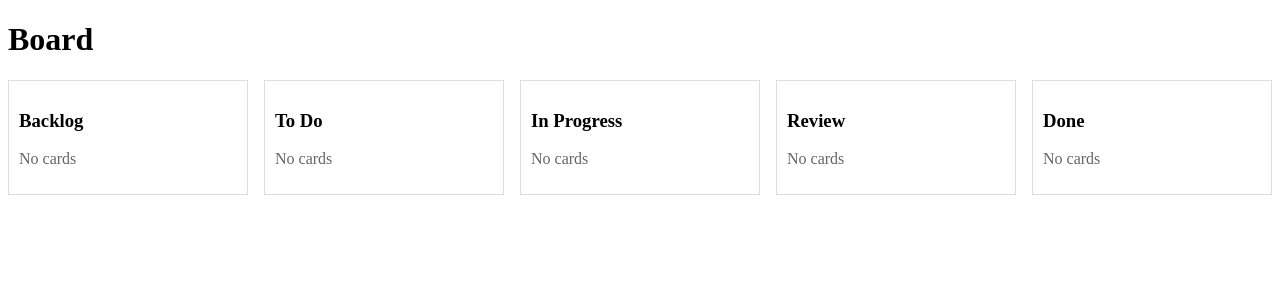
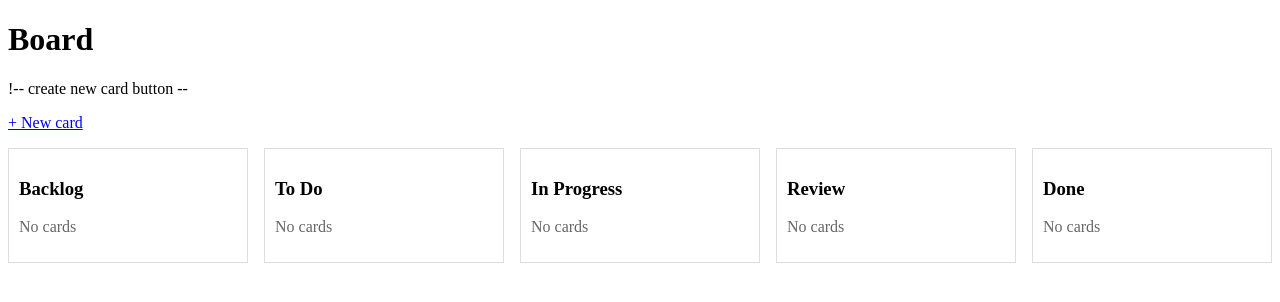
Before and after one commit to valeramaksimovv/todoapp, a Django app: page / in a window 1280 px wide. Shown: the top 302 px of the page. Run offline with Django 5.2, Linux system fonts and the light colour scheme; the visitor is signed in with stand-in values (Sample User, id 1); data comes from the database, SQL or seed files in the repository; data that the repository does not hold is empty.

Commit message:
add feature create card, add board/form.py tempelates/board/card_form.html modify board/urls.py&views.py

```diff
--- a/board/templates/board/board.html
+++ b/board/templates/board/board.html
@@ -2,6 +2,9 @@
 
 {% block content %}
 <h1>Board</h1>
+
+!-- create new card button --
+<p><a href="{% url 'card_create' %}">+ New card</a></p>
 
 <div style="display: flex; gap: 16px; align-items: flex-start;">
     {% for col in columns %}
--- a/board/urls.py
+++ b/board/urls.py
@@ -4,4 +4,5 @@ from . import views
 urlpatterns = [
     path("", views.board_view, name="board"),
     path("card/<int:card_id>/", views.card_detail_view, name="card_detail"),
+    path("cards/new/", views.card_create_view, name="card_create"),
 ]
--- a/board/views.py
+++ b/board/views.py
@@ -2,7 +2,8 @@
 from collections import defaultdict
 
 from django.contrib.auth.decorators import login_required
-from django.shortcuts import render, get_object_or_404
+from django.shortcuts import render, get_object_or_404, redirect
+from .forms import CardCreateForm
 
 from .models import Card
 
@@ -31,3 +32,22 @@ def card_detail_view(request, pk: int):
     )
 
     return render(request, "board/card_detail.html", {"card": card})
+
+@login_required
+def card_create_view(request):
+    if request.method == "POST":
+        form = CardCreateForm(request.POST)
+        if form.is_valid():
+            card = form.save(commit=False)
+
+            card.reporter = request.user
+            card.created_by = request.user
+            card.last_updated_by = request.user
+
+            card.save()
+            return redirect("board")
+
+    else:
+        form = CardCreateForm()
+
+    return render(request, "board/card_form.html", {"form": form})
```
Also changed, not shown: board/forms.py (added, +7 -0 lines), board/templates/board/card_form.html (added, +9 -0 lines).
